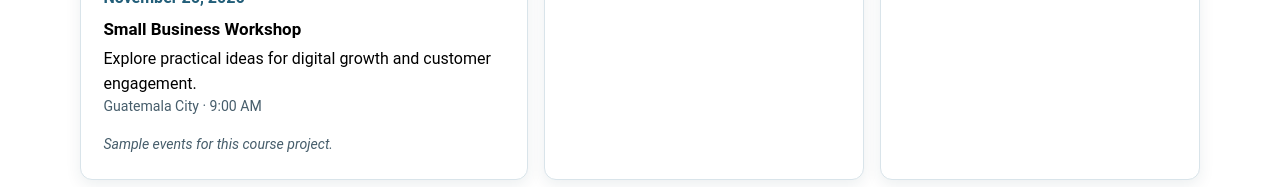
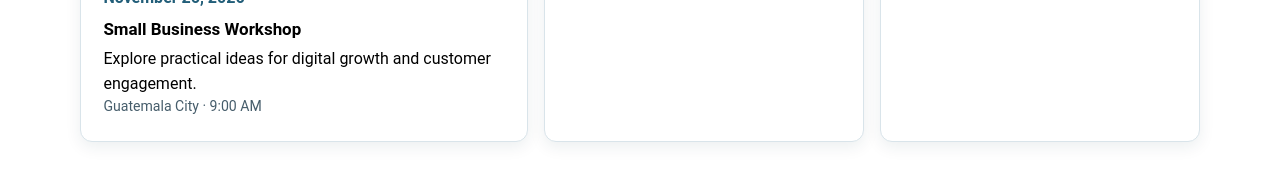
Before and after one commit to Kurobaza96/wdd231, a plain HTML site: page chamber/index.html in a window 1280 px wide. Shown: the part 1080-1267 px from the top of the page. Drawn offline with Linux system fonts and the light colour scheme.

Commit message:
week03 v1.5

```diff
--- a/chamber/index.html
+++ b/chamber/index.html
@@ -197,9 +197,6 @@
 
                 </article>
 
-                <p class="demo-note">
-                    Sample events for this course project.
-                </p>
 
             </section>
 
```
